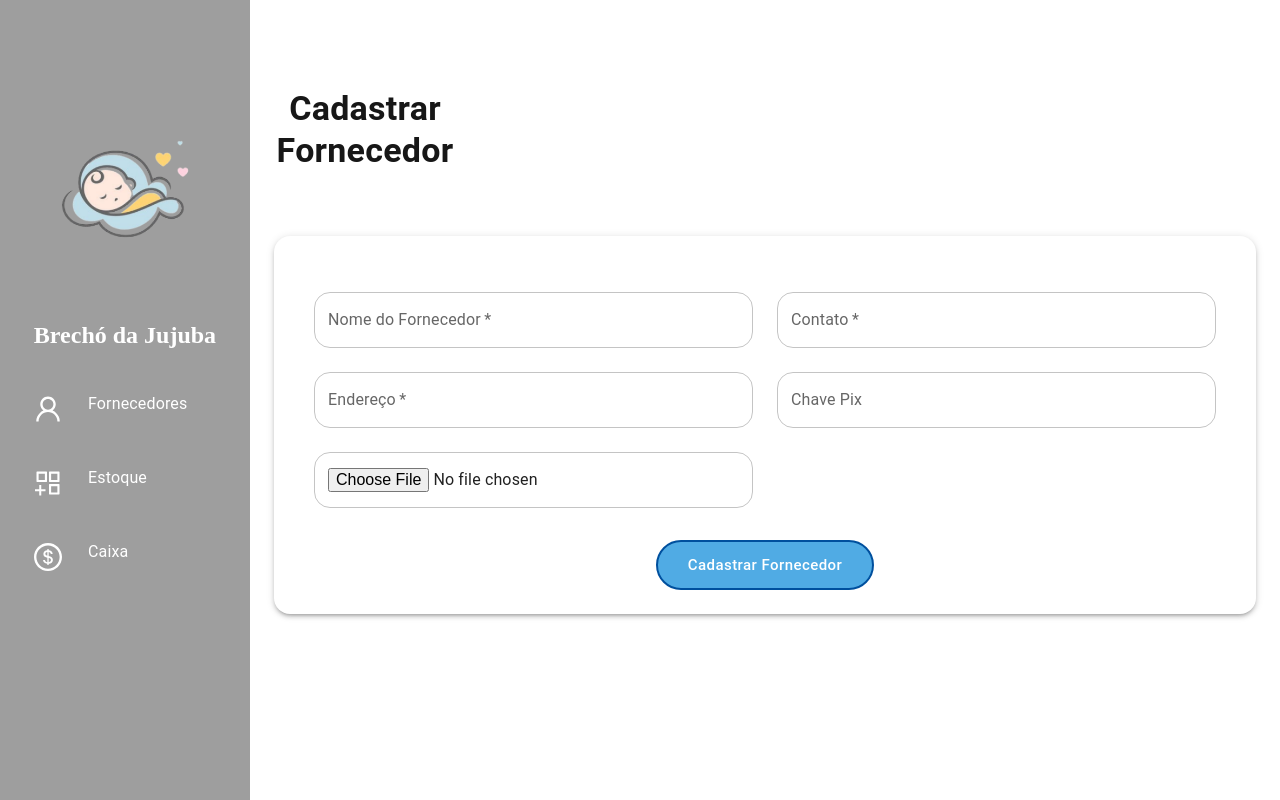
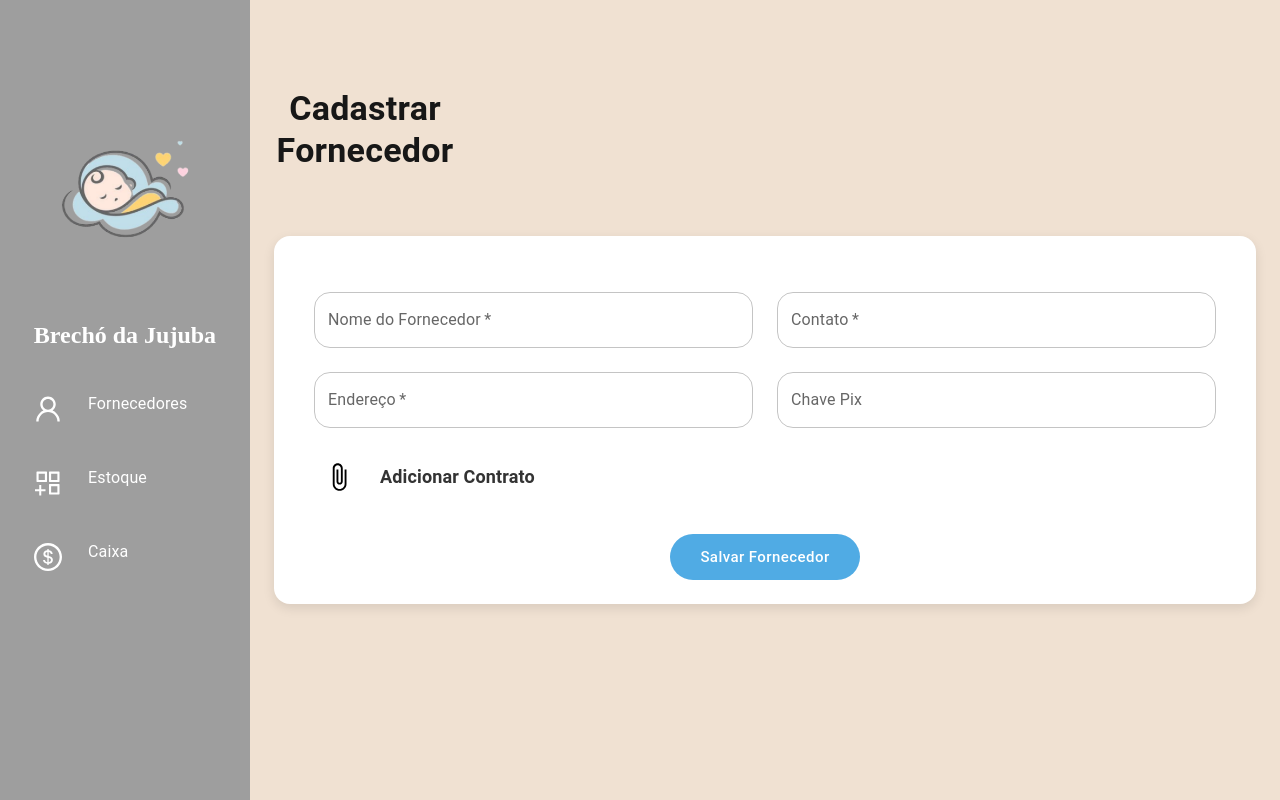
Before and after one commit to LuisHernandez1999/Brecho-, a Next.js app: page /fornecedores/cadastro_fornecedores in a window 1280 px wide. Built offline with nearby package versions, Linux system fonts and the light colour scheme.

Commit message:
mudanças de desing

```diff
--- a/package.json
+++ b/package.json
@@ -21,6 +21,7 @@
     "react-dom": "19.0.0-rc-66855b96-20241106",
     "react-icons": "^5.3.0",
     "simplebar-react": "^3.2.6",
+    "xlsx": "^0.18.5",
     "yup": "^1.4.0"
   },
   "devDependencies": {
--- a/src/components/sidebar.js
+++ b/src/components/sidebar.js
@@ -63,7 +63,7 @@ export default function Sidebar() {
                     sx={{
                         marginBottom: '1rem',
                         paddingLeft: '1rem',
-                        '&:hover': { backgroundColor: '#003D73' },
+
                     }}
                     onClick={() => handleNavigation('../../fornecedores/fornecedores_tabela')}
                 >
@@ -78,7 +78,7 @@ export default function Sidebar() {
                     sx={{
                         marginBottom: '1rem',
                         paddingLeft: '1rem',
-                        '&:hover': { backgroundColor: '#003D73' },
+
                     }}
                     onClick={() => handleNavigation('../../estoque/estoque_tabela')}
                 >
@@ -93,7 +93,7 @@ export default function Sidebar() {
                     sx={{
                         marginBottom: '1rem',
                         paddingLeft: '1rem',
-                        '&:hover': { backgroundColor: '#003D73' },
+
                     }}
                     onClick={() => handleNavigation('/Caixa')}
                 >
--- a/src/pages/fornecedores/cadastro_fornecedores.js
+++ b/src/pages/fornecedores/cadastro_fornecedores.js
@@ -1,8 +1,8 @@
 import { useState } from 'react';
-import { Box, Button, Card, CardContent, TextField, Typography, Grid, CircularProgress } from '@mui/material';
+import { Box, Button, Card, CardContent, TextField, Typography, Grid, CircularProgress, IconButton } from '@mui/material';
 import Sidebar from '../../components/sidebar';
 import axios from 'axios';
-
+import AttachFileIcon from '@mui/icons-material/AttachFile'; // Novo ícone para o botão de upload
 const BASE_URL = 'http://localhost:8080/api/fornecedoras'; // URL base da API
 
 export default function FornecedoresCadastro() {
@@ -58,7 +58,6 @@ export default function FornecedoresCadastro() {
         }
     };
 
-
     // Envia os dados para a API
     const handleSubmit = async (event) => {
         event.preventDefault();
@@ -82,30 +81,33 @@ export default function FornecedoresCadastro() {
         }
     };
 
+
     return (
-        <Box sx={{ display: 'flex',   backgroundColor: 'white', minHeight: '100vh'  }}>
+        <Box sx={{ display: 'flex', backgroundColor: '#F0E1D2', minHeight: '100vh' }}>
             <Box sx={{ width: '250px' }}>
                 <Sidebar />
             </Box>
 
             <Box sx={{ flex: 1, p: 3 }}>
-                <Box sx={{ mb: 4, textAlign: 'center', mt: 8, marginRight:'800px'}}>
-                    <Typography variant="h4" sx={{ fontWeight: 'bold', mb: 2, }}>
+                <Box sx={{ mb: 4, textAlign: 'center', mt: 8, marginRight:'800px' }}>
+                    <Typography variant="h4" sx={{ fontWeight: 'bold', mb: 2 }}>
                         Cadastrar Fornecedor
                     </Typography>
                 </Box>
+
 
                 <form autoComplete="off" onSubmit={handleSubmit}>
                     <Card
                         sx={{
                             borderRadius: 4,
-                            boxShadow: 3,
+
                             p: 3,
                             maxWidth: '100%',
                             mx: 'auto',
                             mt: 8,
                             height: 'auto',
                             backgroundColor: 'white',
+                            boxShadow: '0px 4px 12px rgba(0, 0, 0, 0.1)',
                         }}
                     >
                         <CardContent>
@@ -192,24 +194,33 @@ export default function FornecedoresCadastro() {
                                     />
                                 </Grid>
                                 <Grid item md={6} xs={12}>
-                                    <TextField
-                                         fullWidth
+                                <input
                                 type="file"
-                                        inputProps={{ accept: ".pdf,.doc,.docx" }}
                                 name="contrato"
-                                        variant="outlined"
+                                accept=".pdf,.doc,.docx"
+                                style={{ display: 'none' }}
+                               id="upload-contrato"
+                               onChange={handleChange}
+                                   />
+           <label htmlFor="upload-contrato" style={{ display: 'flex', alignItems: 'center' }}>
+                  <IconButton
+                     component="span"
                      sx={{
-                                            '& .MuiOutlinedInput-root': {
-                                                borderRadius: 4,
-                                                backgroundColor: '#FFFFFF',
-                                            },
-                                            '& .MuiOutlinedInput-root.Mui-focused': {
-                                                backgroundColor: '#FFFFFF',
+                      borderRadius: '50%',
+                      padding: '10px',
+                      color: 'black',
+                      '&:hover': {
+                     backgroundColor: 'white',
                        },
                       }}
-                                    />
+                       >
+                     <AttachFileIcon sx={{ fontSize: 30 }} />
+                     </IconButton>
+            <Typography variant="h6" sx={{ ml: 2, fontWeight: 'bold', fontSize: '18px', color: '#333', }}>
+                Adicionar Contrato
+           </Typography>
+               </label>
                 </Grid>
-
                   </Grid>
                         </CardContent>
 
@@ -218,10 +229,9 @@ export default function FornecedoresCadastro() {
                                 display: 'flex',
                                 justifyContent: 'center',
                                 gap: 2,
-        mt: 2
+                                mt: 2,
                             }}
                         >
-
                             <Button
                                 type="submit"
                                 disabled={loading}
@@ -229,7 +239,6 @@ export default function FornecedoresCadastro() {
                                     color: 'white',
                                     backgroundColor: '#50abe4',
                                     textTransform: 'none',
-            border: '2px solid #00509E',
                                     fontSize: '15px',
                                     borderRadius: '50px',
                                     padding: '10px 30px',
@@ -243,9 +252,9 @@ export default function FornecedoresCadastro() {
                                 }}
                             >
                                 {loading ? (
-            <CircularProgress size={24} sx={{ color: '#FFFFFF', marginRight: 2 }} />
+                                    <CircularProgress size={24} sx={{ color: '#FFFFFF', marginRight: 2, boxShadow: '0px 4px 12px rgba(0, 0, 0, 0.1)', }} />
                                 ) : (
-            'Cadastrar Fornecedor'
+                                    'Salvar Fornecedor'
                                 )}
                             </Button>
                         </Box>
```
Also changed, not shown: src/pages/fornecedores/fornecedores_tabela.js (+102 -14 lines), 1 other file (tests, documents, lock files or other folders). Lines whose indentation alone changed are shown as unchanged.
